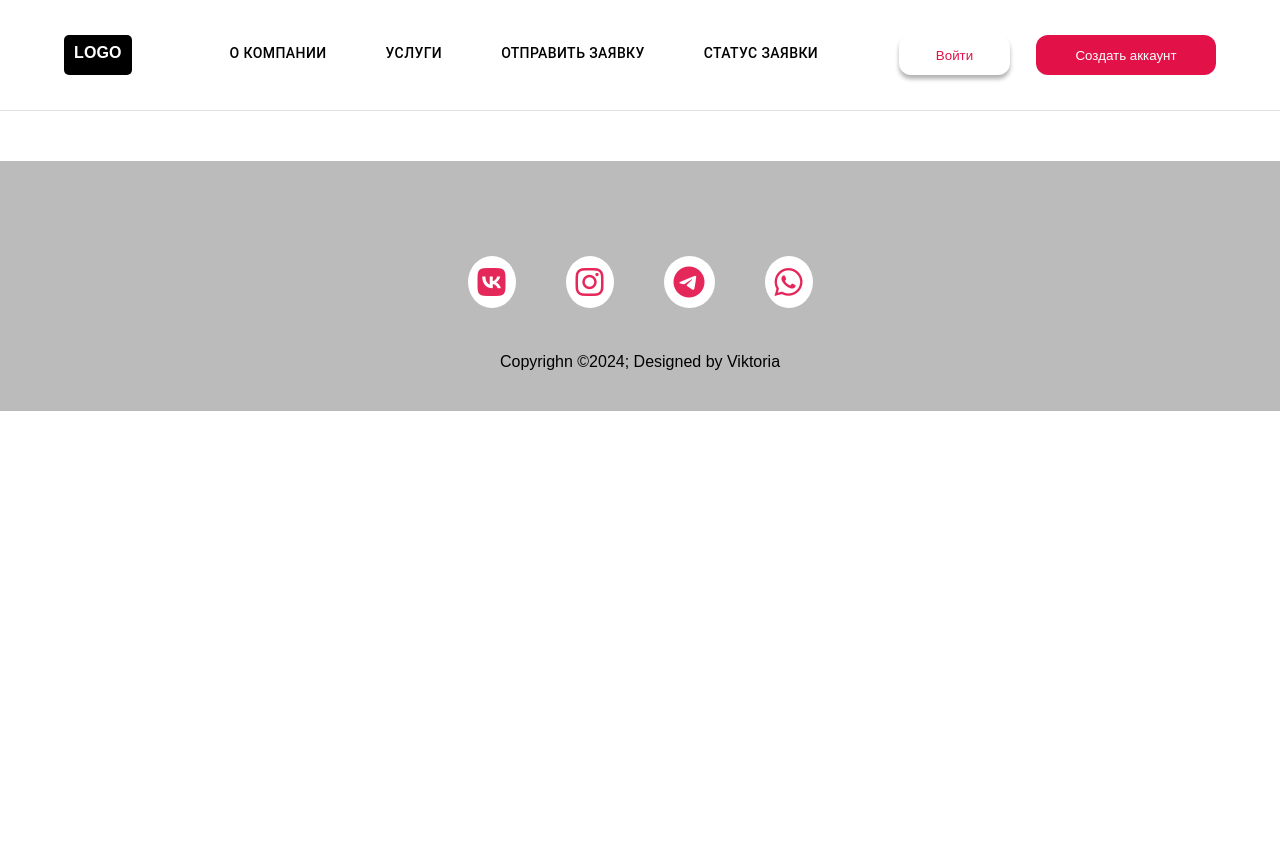
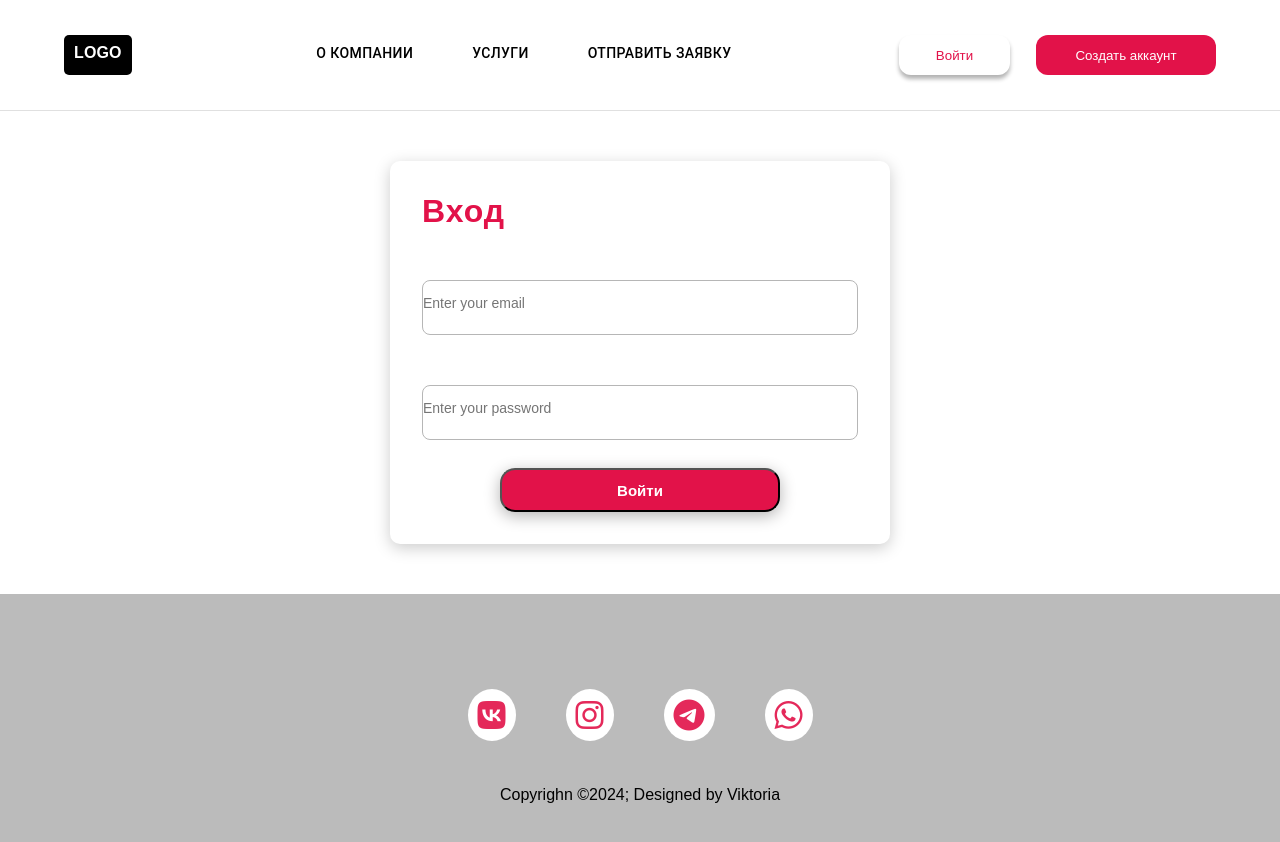
Before and after one commit to Evelissia/fire_rescue_service, a React (Create React App) app in the folder frontend/: page /login in a window 1280 px wide. Before the commit the page ends 800 px from the top, so only its background shows below. Built offline with nearby package versions, Linux system fonts and the light colour scheme.

Commit message:
добавлена страница регистрации, авторизации, отправка заявки переход на страницы при нажатии на о нас и оставить заявку (10 апреля трэлло)

```diff
--- a/frontend/src/App.js
+++ b/frontend/src/App.js
@@ -5,7 +5,9 @@ import MainPages from './pages/MainPages/MainPage.jsx';
 import AboutPage from './pages/About/About.jsx';
 import ServicesPage from './pages/ServicesPage/ServicesPage.jsx';
 import Submit from './pages/Submit/Submit.jsx';
-import StatusSubmit from './pages/StatusSupmit/StatusSubmit.jsx';
+import Login from './pages/Login/Login.jsx';
+import Register from './pages/Reagistration/Registration.jsx';
+import './assets/style.css';
 
 import './index.css';
 
@@ -15,11 +17,12 @@ function App() {
       <div className="App">
         <Header />
         <Routes>
-          <Route path="/" exact element={<MainPages />} />
+          <Route path="/" element={<MainPages />} />
           <Route path="/about" element={<AboutPage />} />
           <Route path="/services" element={<ServicesPage />} />
           <Route path="/submit" element={<Submit />} />
-          <Route path="/status" element={<StatusSubmit />} />
+          <Route path="/login" element={<Login />} />
+          <Route path="/register" element={<Register />} />
         </Routes>
         <Footer />
       </div>
--- /dev/null
+++ b/frontend/src/assets/style.css
@@ -0,0 +1,108 @@
+.wrapper {
+  background-color: #fff;
+  width: 100%;
+}
+
+
+.content_body{
+  display: flex;
+
+  justify-content: center;
+  align-items: center;
+
+  flex-direction: column;
+  color: #E21249;
+  margin-top: 50px;
+}
+
+.form {
+  position: relative;
+  width: 500px;
+  padding: 32px;
+  border-radius: 10px;
+  box-shadow: 0 4px 16px #ccc;
+  letter-spacing: 1px;
+  font-weight: 600;
+}
+
+
+.form__group {
+  display: block;
+  position: relative;
+  margin-bottom: 28px;
+}
+
+.form__lable {
+  display: block;
+  position: absolute;
+  left: 15px;
+  top: 18px;
+  color: #aaa;
+  font-size: 14px;
+  -webkit-transition: .2s;
+  transition: .2s;
+  cursor: pointer;
+}
+
+.form__input {
+  cursor: pointer;
+  display: block;
+  height: 55px;
+  outline: none;
+  width: 100%;
+  background: #fff;
+  border: 1px solid #B6B6B6;
+  padding: 0 0 10px 0;
+  font-size: 14px;
+  color: #E21249;
+  border-radius: 8px;
+  flex: 1;
+  margin-right: 10px;
+  margin-top: 50px;
+}
+.form__container {
+display: flex;
+}
+
+
+.form__input:focus {
+  border: 1px solid #545454;
+  box-shadow: 0 4px 16px #ccc;
+}
+
+.form input:valid + label,
+.form input:focus + label {
+  z-index: -1;
+  font-size: 14px;
+}
+
+.form__button {
+  display: block;
+  margin: 0 auto;
+  text-align: center;
+  width: 280px;
+  height: 44px;
+  border-radius: 15px;
+  background-color: #E21249;
+  font-size: 15px;
+  font-weight: 600;
+  color: #fff;
+  box-shadow: 0 4px 16px #b4b3b3;
+  transition: 0.3s;
+  flex-shrink: 0;
+}
+
+.form__button:hover {
+  opacity: 0.6;
+}
+
+.errors{
+color: red;
+/*border: 1px solid red;
+border-radius: 5px;*/
+margin: 10px 0 10px 0;
+}
+
+.show{
+display: block;
+}
--- /dev/null
+++ b/frontend/src/components/Button.jsx
@@ -0,0 +1,13 @@
+import React from 'react';
+
+const Button = ({ label, onClick }) => {
+  return (
+    <div>
+      <button className="form__button" onClick={onClick}>
+        {label}
+      </button>
+    </div>
+  );
+};
+
+export default Button;
--- /dev/null
+++ b/frontend/src/components/InputComponent.jsx
@@ -0,0 +1,30 @@
+import { useState } from 'react';
+
+const InputComponent = ({ type, className, placeholder, errors, onChange }) => {
+  const [value, setValue] = useState('');
+
+  const change = (e) => {
+    console.log(e);
+    setValue(e.target.value);
+    if (onChange) {
+      onChange(e.target.value);
+    }
+  };
+  return (
+    <>
+      <div className="form__group">
+        <input
+          value={value}
+          type={type}
+          required
+          name={className}
+          placeholder={placeholder}
+          className={className}
+          onChange={change}></input>
+      </div>
+      {errors && errors.length > 0 && <div className="errors">{errors}</div>}
+    </>
+  );
+};
+
+export default InputComponent;
--- a/frontend/src/components/header/Header.jsx
+++ b/frontend/src/components/header/Header.jsx
@@ -1,7 +1,7 @@
 import React from 'react';
 import styles from './Header.module.scss';
 import { Container, Button } from '@mui/material';
-import { NavLink, useLocation } from 'react-router-dom';
+import { NavLink, Link, useLocation } from 'react-router-dom';
 
 function CustomButton({ to, label }) {
   const location = useLocation();
@@ -34,15 +34,19 @@ export const Header = () => {
             <CustomButton to="/about" label="О компании" />
             <CustomButton to="/services" label="Услуги" />
             <CustomButton to="/submit" label="Отправить заявку" />
-            <CustomButton to="/status" label="Статус заявки" />
           </div>
           <div className={styles.buttons}>
+            <Link to="/login">
               <button variant="outlined" className={`${styles.btn1} ${styles.button}`}>
                 Войти
               </button>
+            </Link>
+
+            <Link to="/register">
               <button variant="contained" className={`${styles.btn2} ${styles.button}`}>
                 Создать аккаунт
               </button>
+            </Link>
           </div>
         </div>
       </Container>
--- a/frontend/src/components/header/Header.module.scss
+++ b/frontend/src/components/header/Header.module.scss
@@ -3,6 +3,9 @@
   padding: 35px 0;
   border-bottom: 1px solid #e0e0e0;
   margin-bottom: 30px;
+  position: sticky;
+  top: 0;
+  z-index: +1;
 
   .inner {
     display: flex;
@@ -25,16 +28,13 @@
     background-color: #111628;
   }
 }
-.activeButton {
-  /* Ваши стили для подсвеченной кнопки */
-  background-color: yellow; /* Например, желтый цвет */
-}
 
 .button {
   margin-left: 26px;
   border-radius: 12px;
   border: none;
   height: 40px;
+  cursor: pointer;
 
   &.btn1 {
     background-color: #FFFFFF;
--- /dev/null
+++ b/frontend/src/pages/Login/Login.jsx
@@ -0,0 +1,43 @@
+import { useState } from 'react';
+import InputComponent from '../../components/InputComponent.jsx';
+import Button from '../../components/Button.jsx';
+
+const Login = () => {
+  const [email, setEmail] = useState('');
+  const [password, setPassword] = useState('');
+  const errors = ['err', 'err2'];
+
+  const handleLogin = () => {
+    // Обработчик для авторизации
+  };
+  return (
+    <>
+      <div className="wrapper">
+        <div className="content_body">
+          <div className="pictures"></div>
+          <form action="" className="form">
+            <h1 className="form_title">Вход</h1>
+            <div className="form__group">
+              <InputComponent
+                type="email"
+                placeholder="Enter your email"
+                className="form__input email"
+                onChange={setEmail}
+              />
+
+              <InputComponent
+                type="password"
+                placeholder="Enter your password"
+                className="form__input password"
+                onChange={setPassword}
+              />
+            </div>
+            <Button label="Войти" onClick={handleLogin} />
+          </form>
+        </div>
+      </div>
+    </>
+  );
+};
+
+export default Login;
--- a/frontend/src/pages/Reagistration/Registration.jsx
+++ b/frontend/src/pages/Reagistration/Registration.jsx
@@ -1,7 +1,64 @@
-import React from 'react';
+import { useState } from 'react';
+import InputComponent from '../../components/InputComponent.jsx';
+import Button from '../../components/Button.jsx';
 
 const Registration = () => {
-  return <div></div>;
+  const [name, setName] = useState('');
+  const [email, setEmail] = useState('');
+  const [password, setPassword] = useState('');
+  const errors = ['err', 'err2'];
+
+  const handleRegister = () => {
+    // Обработчик для регистрации
+  };
+  return (
+    <>
+      <div className="wrapper">
+        <div className="content_body">
+          <form action="" className="form">
+            <h1 className="form_title">Регистрация</h1>
+
+            <div className="form__group">
+              <InputComponent
+                type="text"
+                placeholder="Enter your name"
+                className="form__input name"
+                onChange={setName}
+              />
+              <InputComponent
+                type="email"
+                placeholder="Enter your email"
+                className="form__input email"
+                onChange={setEmail}
+              />
+              <InputComponent
+                type="password"
+                placeholder="Enter your password"
+                className="form__input password"
+                onChange={setPassword}
+              />
+            </div>
+
+            {/* Сделать сравнение на схожесть*/}
+            <div className="form__group">
+              <input
+                type="password"
+                id="confirm"
+                required
+                name="confirm_password"
+                placeholder="Enter your confirm password"
+                className="form__input"
+              />
+            </div>
+
+            <div className="errors" id="errors"></div>
+
+            <Button label="Зарегистрироваться" onClick={handleRegister} />
+          </form>
+        </div>
+      </div>
+    </>
+  );
 };
 
 export default Registration;
--- a/frontend/src/pages/StatusSupmit/StatusSubmit.jsx
+++ /dev/null
@@ -1,20 +0,0 @@
-import React from 'react';
-
-const StatusSubmit = () => {
-  return (
-    <div>
-      <h1>статус заявки</h1>
-      <div style={{ display: 'flex', justifyContent: 'center', marginTop: 33 }}>
-        <img
-          src="/img/main1.png"
-          alt="Пожарно-спасательная служба"
-          width="1145"
-          height="720"
-          style={{ margin: '0 auto', display: 'block' }}
-        />
-      </div>
-    </div>
-  );
-};
-
-export default StatusSubmit;
--- a/frontend/src/pages/Submit/Submit.jsx
+++ b/frontend/src/pages/Submit/Submit.jsx
@@ -1,10 +1,65 @@
-import React from 'react';
+import { useState } from 'react';
+import InputComponent from '../../components/InputComponent.jsx';
+import Button from '../../components/Button.jsx';
 
 const Submit = () => {
+  const [name, setName] = useState('');
+  const [email, setEmail] = useState('');
+  const [password, setPassword] = useState('');
+  const errors = ['err', 'err2'];
+
+  const handleRegister = () => {
+    // Обработчик для регистрации
+  };
   return (
-    <div>
-      <h1>Отправить заявку</h1>
-    </div>
+    <>
+      <div className="wrapper">
+        <div className="content_body">
+          <form action="" className="form">
+            <h1 className="form_title">Отправить заявку</h1>
+
+            <div className="form__group">
+              <InputComponent
+                type="text"
+                placeholder="Введите ваше имя"
+                className="form__input name"
+                onChange={setName}
+              />
+              <InputComponent
+                type="tel"
+                placeholder="Ведите номер телефона"
+                className="form__input email"
+                onChange={setEmail}
+              />
+              <InputComponent
+                type="text"
+                placeholder="Введите улицу"
+                className="form__input password"
+                onChange={setPassword}
+              />
+              <InputComponent
+                type="text"
+                placeholder="Введите дом"
+                className="form__input password"
+                onChange={setPassword}
+              />
+              <InputComponent
+                type="text"
+                placeholder="Введите квартиру"
+                className="form__input password"
+                onChange={setPassword}
+              />
+            </div>
+
+            {/* Сделать сравнение на схожесть*/}
+
+            <div className="errors" id="errors"></div>
+
+            <Button label="Отправить заявку" onClick={handleRegister} />
+          </form>
+        </div>
+      </div>
+    </>
   );
 };
 
```
Also changed, not shown: frontend/src/pages/MainPages/MainPage.jsx (+9 -3 lines). Lines whose indentation alone changed are shown as unchanged.
